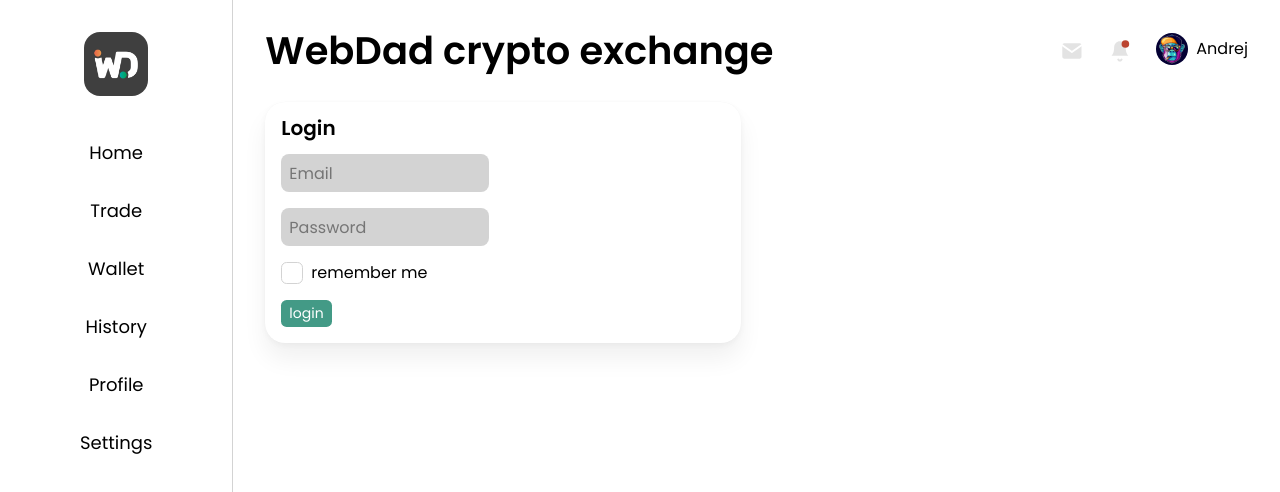
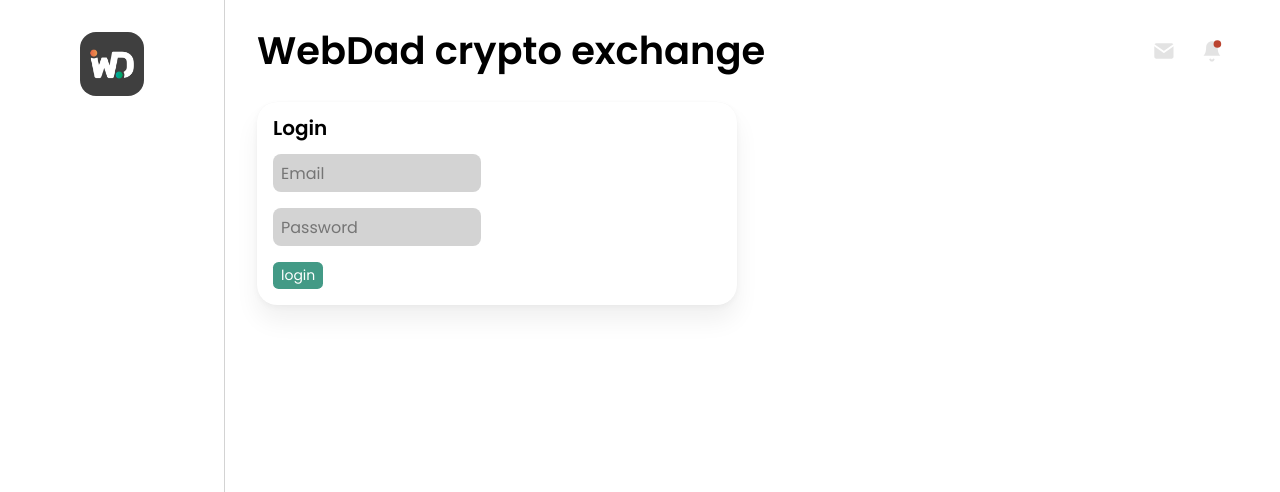
Before and after one commit to Andrej-Novik/exchange, a React (Create React App) app in the folder exchange/: page /login in a window 1280 px wide. Shown: the top 492 px of the page. Built offline with nearby package versions, Linux system fonts and the light colour scheme.

Commit message:
P1-1: - added auth

```diff
--- a/exchange/src/components/moleculs/AuthUser/index.js
+++ b/exchange/src/components/moleculs/AuthUser/index.js
@@ -1,12 +1,20 @@
 import { Link } from "react-router-dom";
 import styles from "./styles.module.scss";
+import { useLocation } from "react-router-dom";
 
 const AuthUser = ({ ava, name }) => {
+  const params = useLocation();
   return (
-    <Link to="/profile" className={styles.profile}>
-      <img className={styles.profilePhoto} src={ava} alt="ava" />
-			<span>{name}</span>
-    </Link>
+    <>
+      {params.pathname === "/login" ? (
+        ""
+      ) : (
+        <Link to="/profile" className={styles.profile}>
+          <img className={styles.profilePhoto} src={ava} alt="ava" />
+          <span>{name}</span>
+        </Link>
+      )}
+    </>
   );
 };
-export default AuthUser
+export default AuthUser;
--- a/exchange/src/components/organisms/Auth/index.js
+++ b/exchange/src/components/organisms/Auth/index.js
@@ -1,26 +1,58 @@
 import styles from "./styles.module.scss";
-
 import BlockHeader from "../../moleculs/BlockHeader";
 import Button from "../../atoms/Button";
+import { useState } from "react";
+import { useSelector } from "react-redux";
 
 const Auth = () => {
+  const [email, setEmail] = useState("");
+  const [password, setPassword] = useState("");
+
+  const userEmail = useSelector((state) => state.auth.user.email);
+  const userPassword = useSelector((state) => state.auth.user.password);
+
+  const submit = () => {
+    if (email !== userEmail) {
+      setEmail("Неверный email");
+    } else if (password !== userPassword) {
+      setPassword("Неверный password");
+    } else {
+      window.location.assign("http://localhost:3000/home");
+    }
+  };
   return (
     <div className={styles.auth}>
       <BlockHeader title={"Login"} />
-      <form className={styles.form}>
+      <div className={styles.form}>
         <div className={styles.input}>
-          <input placeholder="Email" />
+          <input
+            placeholder="Email"
+            value={email}
+            onChange={(e) => {
+              setEmail(e.target.value);
+            }}
+          />
         </div>
         <div className={styles.input}>
-          <input placeholder="Password" type="password" />
+          <input
+            placeholder="Password"
+            value={password}
+            onChange={(e) => {
+              setPassword(e.target.value);
+            }}
+          />
         </div>
-        <label className={styles.label}>
-					<input className={styles.checkbox} type={"checkbox"} />
-					<span className={styles.check}></span>
+        {/*<label className={styles.label}>
+          <input className={styles.checkbox} type={"checkbox"} />
+          <span className={styles.check}></span>
           <span className={styles.remember}>remember me</span>
-        </label>
-				<Button text={"login"}/>
-      </form>
+        </label>*/}
+        <div onClick={submit}>
+          <Button text={"login"} />
+        </div>
+
+        {/*<button onClick={submit}>Login</button>*/}
+      </div>
     </div>
   );
 };
--- a/exchange/src/components/organisms/Coins/container.js
+++ b/exchange/src/components/organisms/Coins/container.js
@@ -12,13 +12,13 @@ import {
 const CoinsContainer = ({ coinsAmount, header, padding }) => {
   const dispatch = useDispatch();
   useEffect(() => {
-    setInterval(() => {
+    //setInterval(() => {
       dispatch(getBtcPriceAPI());
       dispatch(getEthPriceAPI());
       dispatch(getLtcPriceAPI());
       dispatch(getBchPriceAPI());
       //dispatch(getXrpPriceAPI());
-    }, 5000);
+    //}, 5000);
   }, []);
   const coins = useSelector((state) => state.coins.coins);
 
--- a/exchange/src/components/organisms/Menu/index.js
+++ b/exchange/src/components/organisms/Menu/index.js
@@ -2,15 +2,17 @@ import { Link } from "react-router-dom";
 import MenuLinks from "../MenuLinks";
 import styles from "./style.module.scss";
 import logo from "../../../assets/images/pageLogo.png";
+import { useLocation } from "react-router-dom";
 
 const Menu = () => {
+  const params = useLocation();
   return (
     <div className={styles.pageMenu}>
       <div className={styles.menuContent}>
         <Link to="">
           <img src={logo} alt="logo" className={styles.pageLogo} />
         </Link>
-        <MenuLinks />
+        {params.pathname === "/login" ? "" : <MenuLinks />}
       </div>
     </div>
   );
--- a/exchange/src/components/router/Content/index.js
+++ b/exchange/src/components/router/Content/index.js
@@ -11,7 +11,7 @@ const Content = () => {
   return (
     <div className={styles.content}>
       <Switch>
-				<Route exact path="/" render={() => <Redirect to={"/home"} />} />
+				<Route exact path="/" render={() => <Redirect to={"/login"} />} />
 				<Route path="/login" render={() => <AuthPage />} />
 				<Route path="/home" render={() => <Home />} />
         <Route path="/trade" render={() => <CoinsPage />} />
--- a/exchange/src/redux/reducers/auth.js
+++ b/exchange/src/redux/reducers/auth.js
@@ -1,10 +1,13 @@
-import ava from "../../assets/images/headerIcons/authUser/1.jpg"
+import ava from "../../assets/images/headerIcons/authUser/1.jpg";
 
 const initialState = {
-	user: {
-		name: "Andrej",
-		ava: ava
-	}
+  user: {
+    name: "Andrej",
+    ava: ava,
+    email: "crypto@gmail.com",
+    password: "12345678",
+  },
+  isAuth: false,
 };
 
 const balance = (state = initialState, action) => {
--- a/exchange/src/redux/reducers/coins.js
+++ b/exchange/src/redux/reducers/coins.js
@@ -69,7 +69,7 @@ const initialState = {
       name: "Ripple",
       abbreviation: "XRP",
       amount: 90000,
-      price: 0.31,
+      price: 0.38,
       percent: 10.28,
       img: ripple,
     },
```
